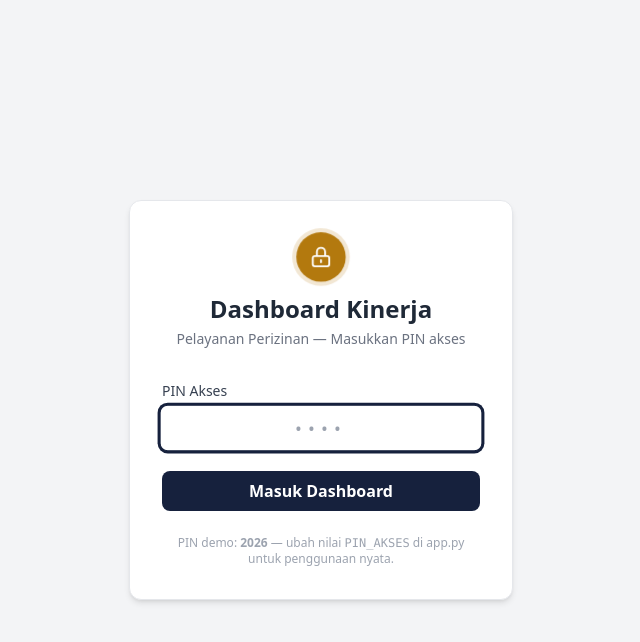
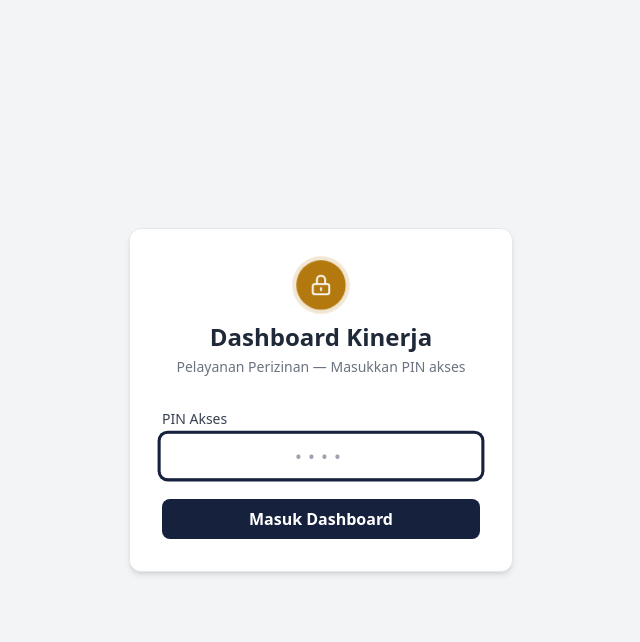
Before and after one commit to hafizharasy/proyek-dashboard, a Flask app: page /login in a window 1280 px wide. Shown: the top 642 px of the page, without its empty margins (319-959 px from the left). Run offline with Flask 3, Linux system fonts and the light colour scheme; some libraries are stand-ins or nearby versions.

Commit message:
Hapus petunjuk PIN demo dari halaman login
Co-Authored-By: Claude Opus 5.5 <noreply@anthropic.com>
Claude-Session: https://claude.ai/code/session_012yc4xuH2YYmSX9hVApB7hj

```diff
--- a/templates/login.html
+++ b/templates/login.html
@@ -83,8 +83,6 @@
                 <span id="btn-label">Masuk Dashboard</span>
             </button>
         </form>
-
-        <p class="text-center text-xs text-gray-400 mt-6">PIN demo: <strong>2026</strong> &mdash; ubah nilai <code>PIN_AKSES</code> di app.py untuk penggunaan nyata.</p>
     </div>
 
     <script>
```
